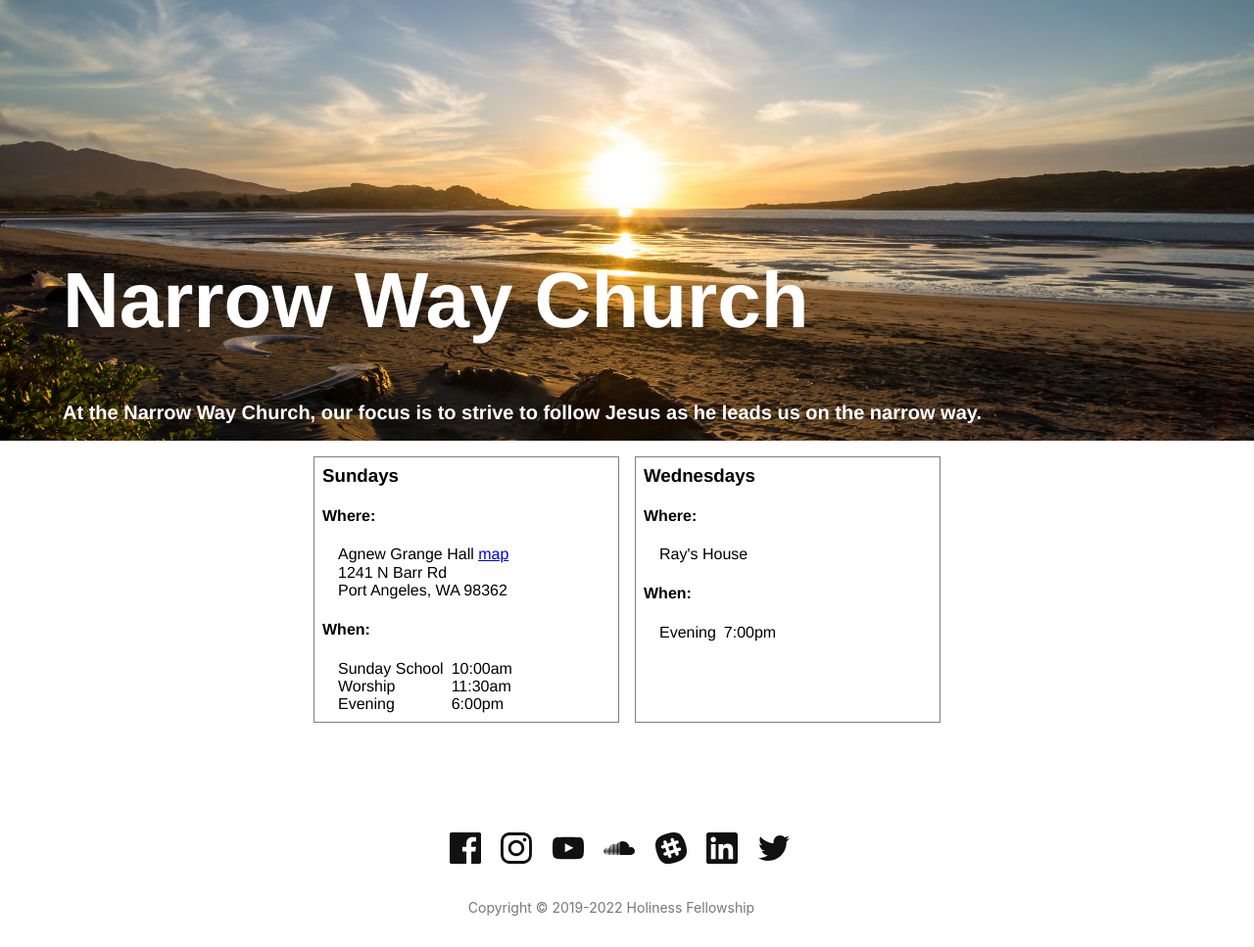
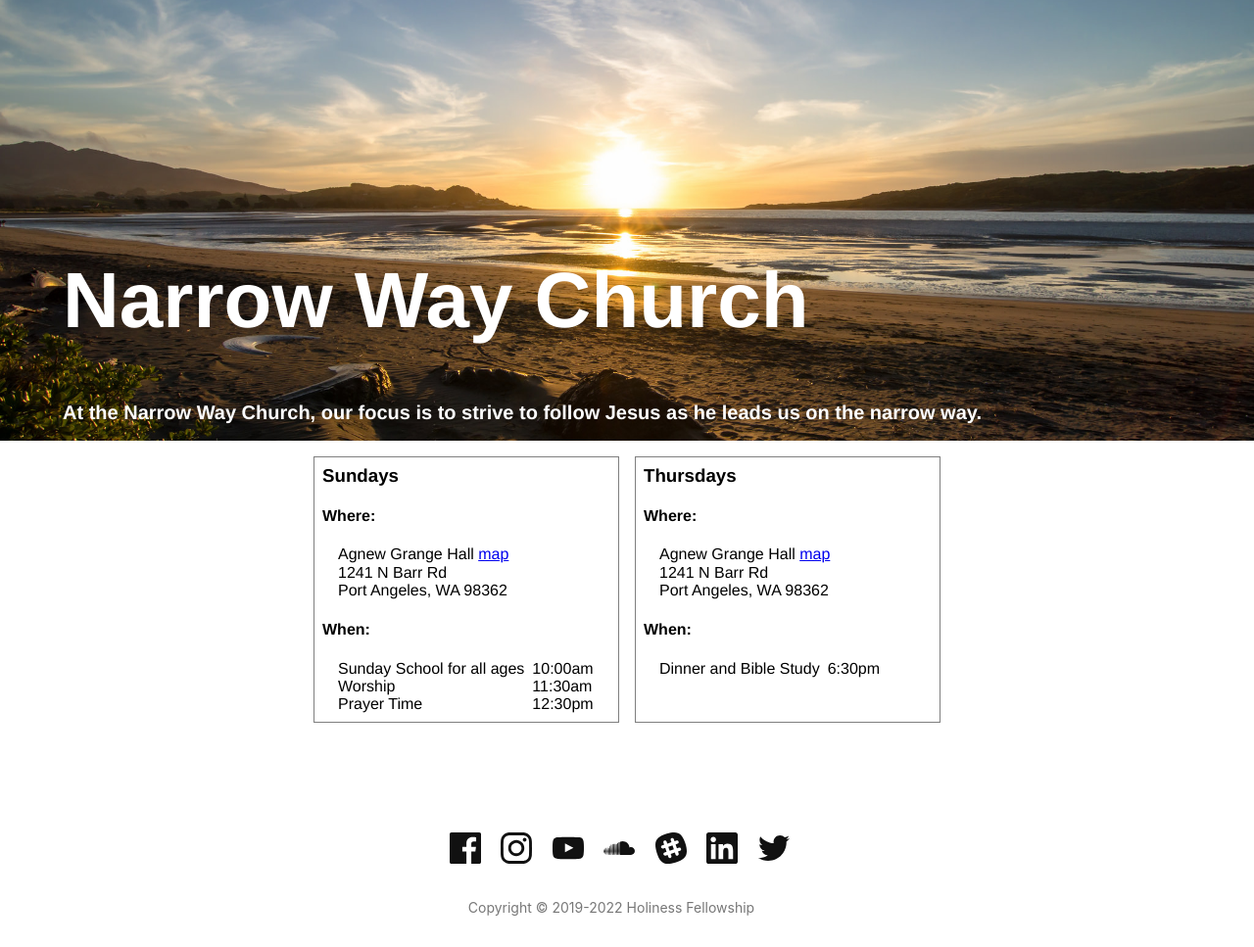
Before and after one commit to narrowwaychurch/narrowwaychurch.github.io, a Jekyll site: the page built from index.html, in a window 1280 px wide. Shown: the whole page at 98% size. Built offline with Jekyll 4.4.1, drawn with Linux system fonts in a browser that asks for light colours; nearby versions of some CDN libraries.

Commit message:
Update index.html

```diff
--- a/index.html
+++ b/index.html
@@ -21,20 +21,20 @@ permalink: /
 
         <h4>When:</h4>
         <div class="mh3 dt">
-          <div class="dt-row"><div class="dtc pr2">Sunday School</div><div class="dtc">10:00am</div></div>
+          <div class="dt-row"><div class="dtc pr2">Sunday School for all ages</div><div class="dtc">10:00am</div></div>
           <div class="dt-row"><div class="dtc pr2">Worship</div><div class="dtc">11:30am</div></div>
-          <div class="dt-row"><div class="dtc pr2">Evening</div><div class="dtc">6:00pm</div></div>
+          <div class="dt-row"><div class="dtc pr2">Prayer Time</div><div class="dtc">12:30pm</div></div>
         </div>
       </section>
       <section class="w-100 w-50-ns mt3 mt0-ns ml0 ml2-ns pa2 ba b--black-50">
-        <h3 class="mt0">Wednesdays</h3>
+        <h3 class="mt0">Thursdays</h3>
 
         <h4>Where:</h4>
-        <p class="mh3">Ray's House</p>
+        <p class="mh3">Agnew Grange Hall <a href="https://goo.gl/maps/VYR1XRK8DLMMmAyR8">map</a><br>1241 N Barr Rd<br>Port Angeles, WA 98362 </p>
 
         <h4>When:</h4>
         <div class="mh3 dt">
-          <div class="dt-row"><div class="dtc pr2">Evening</div><div class="dtc">7:00pm</div></div>
+          <div class="dt-row"><div class="dtc pr2">Dinner and Bible Study</div><div class="dtc">6:30pm</div></div>
         </div>
       </section>
     </div>
```
